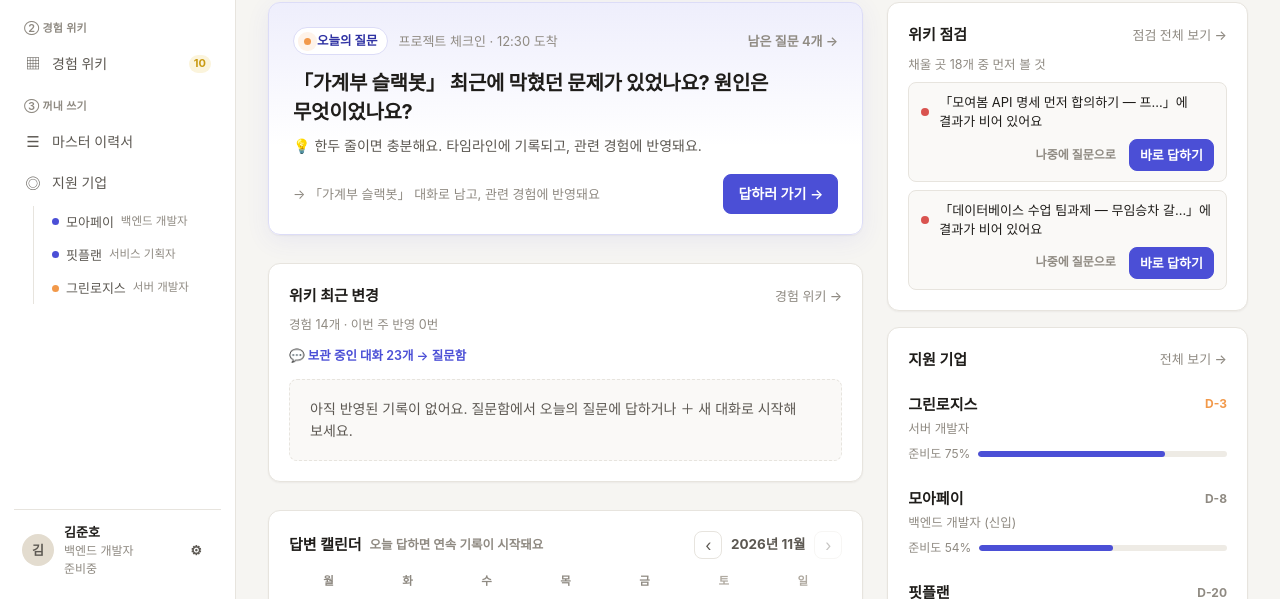
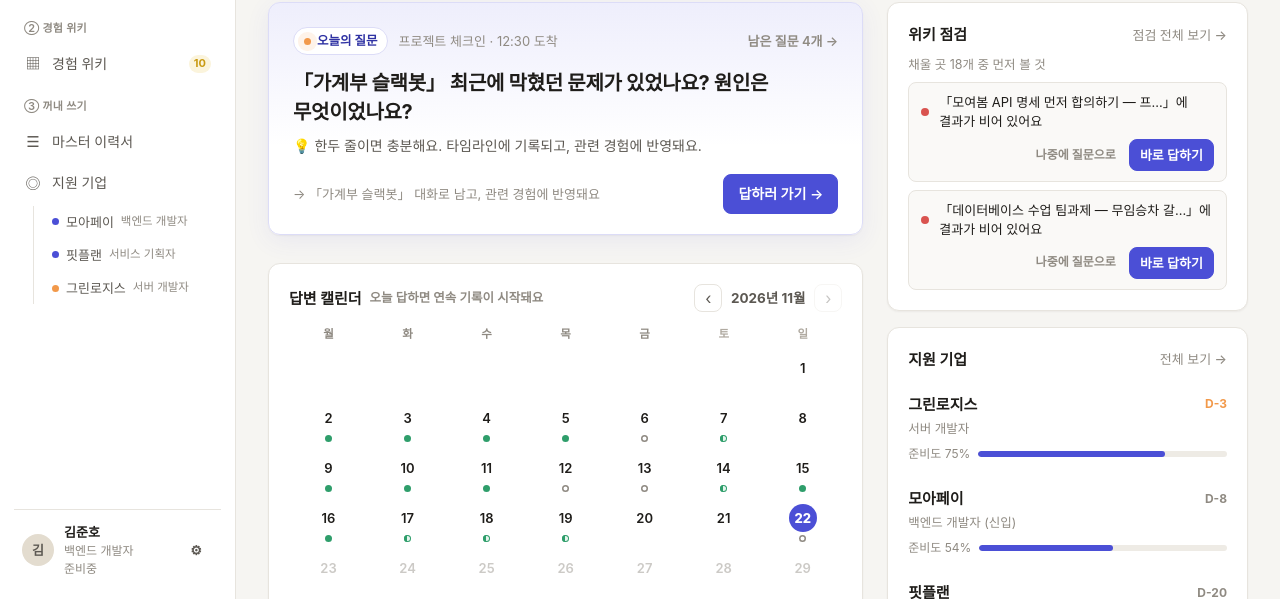
Before and after one commit to Rewrite-Team/Rewrite-v2, a plain HTML site: page prototype/index.html in a window 1280 px wide. Shown: the part 201-800 px from the top of the page. Drawn offline with Linux system fonts and the light colour scheme; a web font is replaced by a local one.

Commit message:
Drop the wiki change feed from home
Home now shows only what to do next: today's question, the answer
calendar, wiki checks and target companies. The change log stays on
the experience wiki and each experience page, and kept conversations
are reached through the question inbox.

Co-Authored-By: Claude Opus 5.5 <noreply@anthropic.com>

```diff
--- a/prototype/css/screens/home.css
+++ b/prototype/css/screens/home.css
@@ -46,9 +46,6 @@
 
 /* 위키 최근 변경 · 위키 점검 */
 .home-feed-sub { margin: -4px 0 8px; font-size: 12.5px; }
-.home-kept { display: inline-block; margin: -2px 0 10px; font-size: 12.5px; font-weight: 600; color: var(--primary); text-decoration: none; }
-.home-kept:hover { text-decoration: underline; }
-.home-feed .home-soft { margin: 4px 0 0; border: 1px dashed var(--border); border-radius: var(--radius-sm); }
 
 /* 답변 캘린더 */
 .home-cal { padding: 20px 20px 18px; }
--- a/prototype/js/screens/home.js
+++ b/prototype/js/screens/home.js
@@ -1,4 +1,5 @@
-/* 홈: 하나의 흐름 — 질문함에서 답하거나 새 대화 → 위키에 반영된 변경 → 위키 점검 */
+/* 홈: 지금 할 일만 — 오늘의 질문(질문함) · 답변 캘린더 · 위키 점검 · 지원 기업.
+   위키 변경 기록은 경험 위키·경험 페이지에서 본다 */
 (function (App) {
   const esc = (s) => App.ui.esc(s);
   const TYPE_LABEL = { project: '프로젝트 체크인', deepen: '경험 깊이 파기', recall: '기억 떠올리기', code: '코드 분석에서 온 질문' };
@@ -48,20 +49,6 @@
           <a class="btn btn-primary" href="#/ask/q_${esc(q.id)}">답하러 가기 →</a>
         </div>
       </div>
-    </section>`;
-  }
-
-  /* ---------- 위키 최근 변경 ---------- */
-  function feedBlock() {
-    const list = App.wiki.entries().slice(0, 5);
-    const st = App.wiki.stats();
-    const kept = App.wiki.threadsFor ? App.wiki.threadsFor({ kind: 'kept' }).length : 0;
-    return `<section class="card card-pad home-feed">
-      <div class="section-title">위키 최근 변경<a class="more" href="#/vault">경험 위키 →</a></div>
-      <p class="subtle home-feed-sub">경험 ${st.pages}개 · 이번 주 반영 ${st.updatesThisWeek}번</p>
-      ${kept ? `<a class="home-kept" href="#/ask">💬 보관 중인 대화 ${kept}개 → 질문함</a>` : ''}
-      ${list.length ? `<div class="wk-feed">${list.map((e) => App.wiki.reportHTML(e, { compact: true })).join('')}</div>`
-        : '<p class="home-soft">아직 반영된 기록이 없어요. 질문함에서 오늘의 질문에 답하거나 ＋ 새 대화로 시작해 보세요.</p>'}
     </section>`;
   }
 
@@ -253,7 +240,6 @@
         <div class="home-grid">
           <div class="home-col">
             ${todayCard()}
-            ${feedBlock()}
             ${calendarBlock()}
           </div>
           <aside class="home-col home-side">
```
Also changed, not shown: 1 other file.
